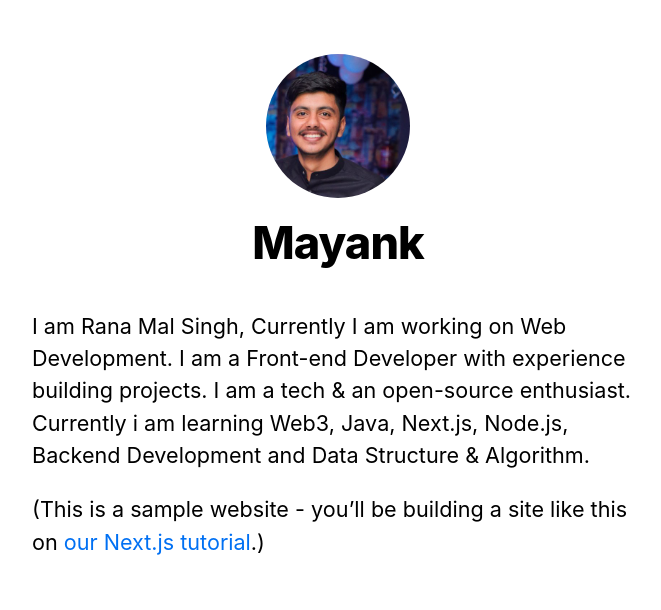
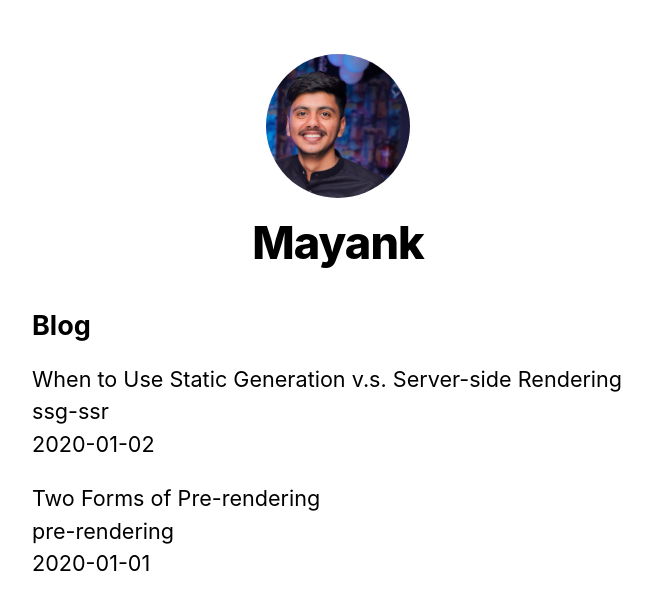
Before and after one commit to Ranamalsingh12/NextJs-Learning, a Next.js app: page / in a window 1280 px wide. Shown: the top 610 px of the page, without its empty margins (302-963 px from the left). Built offline with nearby package versions, Linux system fonts and the light colour scheme.

Commit message:
using getStaticProps for Static side generation

```diff
--- /dev/null
+++ b/lib/posts.js
@@ -0,0 +1,37 @@
+import fs from 'fs';
+import path from 'path';
+import matter from 'gray-matter';
+
+const postsDirectory = path.join(process.cwd(), 'posts');
+
+export function getSortedPostsData() {
+  // Get file names under /posts
+  const fileNames = fs.readdirSync(postsDirectory);
+  const allPostsData = fileNames.map((fileName) => {
+    // Remove ".md" from file name to get id
+    const id = fileName.replace(/\.md$/, '');
+
+    // Read markdown file as string
+    const fullPath = path.join(postsDirectory, fileName);
+    const fileContents = fs.readFileSync(fullPath, 'utf8');
+
+    // Use gray-matter to parse the post metadata section
+    const matterResult = matter(fileContents);
+
+    // Combine the data with the id
+    return {
+      id,
+      ...matterResult.data,
+    };
+  });
+  // Sort posts by date
+  return allPostsData.sort(({ date: a }, { date: b }) => {
+    if (a < b) {
+      return 1;
+    } else if (a > b) {
+      return -1;
+    } else {
+      return 0;
+    }
+  });
+}
--- a/package.json
+++ b/package.json
@@ -6,6 +6,7 @@
     "start": "next start"
   },
   "dependencies": {
+    "gray-matter": "^4.0.3",
     "next": "latest",
     "react": "18.2.0",
     "react-dom": "18.2.0"
--- a/pages/index.js
+++ b/pages/index.js
@@ -1,20 +1,54 @@
-import Head from 'next/head';
-import Layout, { siteTitle } from '../components/layout';
-import utilStyles from '../styles/utils.module.css';
+import Head from "next/head";
+import Layout, { siteTitle } from "../components/layout";
+import utilStyles from "../styles/utils.module.css";
+import { getSortedPostsData } from "../lib/posts";
 
-export default function Home() {
+export async function getStaticProps() {
+  const allPostsData = getSortedPostsData();
+  return {
+    props: {
+      allPostsData,
+    },
+  };
+}
+
+// export default function Home() {
+//   return (
+//     <Layout home>
+//       <Head>
+//         <title>{siteTitle}</title>
+//       </Head>
+//       <section className={utilStyles.headingMd}>
+//         <p>
+// I am Rana Mal Singh, Currently I am working on Web Development. I am a Front-end Developer with experience building projects. I am a tech & an open-source enthusiast. Currently i am learning Web3, Java, Next.js, Node.js, Backend Development and Data Structure & Algorithm.  </p>
+//         <p>
+//           (This is a sample website - you’ll be building a site like this on{' '}
+//           <a href="https://nextjs.org/learn">our Next.js tutorial</a>.)
+//         </p>
+//       </section>
+//     </Layout>
+//   );
+// }
+
+export default function Home({ allPostsData }) {
   return (
     <Layout home>
-      <Head>
-        <title>{siteTitle}</title>
-      </Head>
-      <section className={utilStyles.headingMd}>
-        <p>
-I am Rana Mal Singh, Currently I am working on Web Development. I am a Front-end Developer with experience building projects. I am a tech & an open-source enthusiast. Currently i am learning Web3, Java, Next.js, Node.js, Backend Development and Data Structure & Algorithm.  </p>
-        <p>
-          (This is a sample website - you’ll be building a site like this on{' '}
-          <a href="https://nextjs.org/learn">our Next.js tutorial</a>.)
-        </p>
+      {/* Keep the existing code here */}
+
+      {/* Add this <section> tag below the existing <section> tag */}
+      <section className={`${utilStyles.headingMd} ${utilStyles.padding1px}`}>
+        <h2 className={utilStyles.headingLg}>Blog</h2>
+        <ul className={utilStyles.list}>
+          {allPostsData.map(({ id, date, title }) => (
+            <li className={utilStyles.listItem} key={id}>
+              {title}
+              <br />
+              {id}
+              <br />
+              {date}
+            </li>
+          ))}
+        </ul>
       </section>
     </Layout>
   );
```
Also changed, not shown: 1 other file (tests, documents, lock files or other folders).
